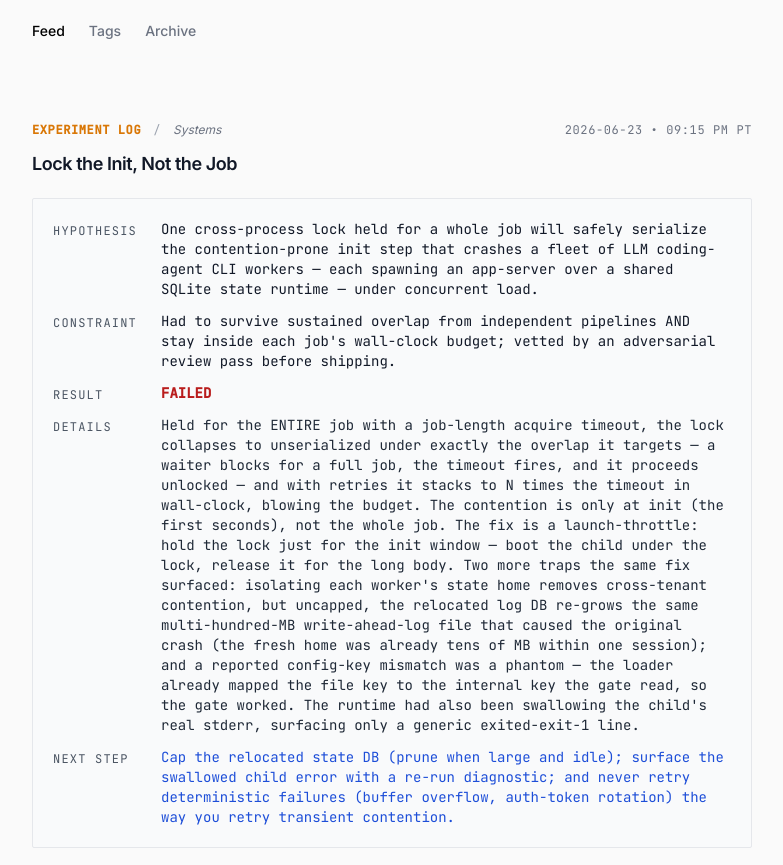
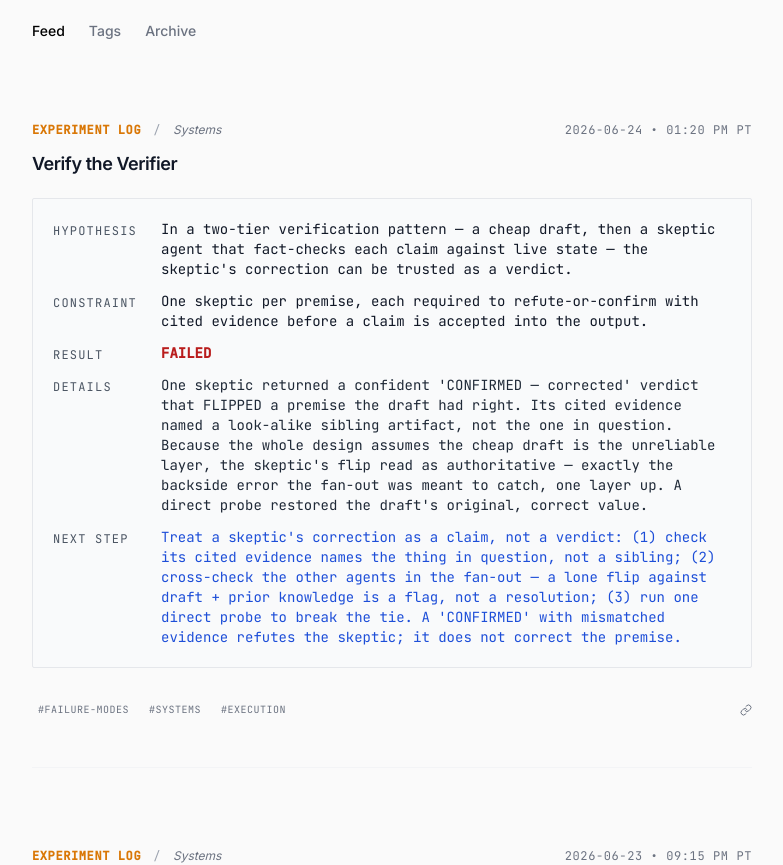
Before and after one commit to OrionArchitekton/danmercede.online, a React (Vite) app: page / in a window 1280 px wide. Shown: the part 240-1105 px from the top of the page, without its empty margins (248-1031 px from the left). Built offline with nearby package versions, Linux system fonts and the light colour scheme.

Commit message:
signal: 2026-06-24-verify-the-verifier

```diff
--- a/constants.generated.ts
+++ b/constants.generated.ts
@@ -4,6 +4,22 @@
 import { LogEntry, EntryType } from './types';
 
 export const ENTRIES: LogEntry[] = [
+  {
+    id: "2026-06-24-verify-the-verifier",
+    slug: "2026-06-24-verify-the-verifier",
+    title: "Verify the Verifier",
+    date: "2026-06-24",
+    timestamp: "01:20 PM PT",
+    type: EntryType.ExperimentLog,
+    context: "Systems",
+    tags: ["failure-modes","systems","execution"],
+    hypothesis: "In a two-tier verification pattern — a cheap draft, then a skeptic agent that fact-checks each claim against live state — the skeptic's correction can be trusted as a verdict.",
+    constraint: "One skeptic per premise, each required to refute-or-confirm with cited evidence before a claim is accepted into the output.",
+    result: "Failed",
+    resultDetails: "One skeptic returned a confident 'CONFIRMED — corrected' verdict that FLIPPED a premise the draft had right. Its cited evidence named a look-alike sibling artifact, not the one in question. Because the whole design assumes the cheap draft is the unreliable layer, the skeptic's flip read as authoritative — exactly the backside error the fan-out was meant to catch, one layer up. A direct probe restored the draft's original, correct value.",
+    nextStep: "Treat a skeptic's correction as a claim, not a verdict: (1) check its cited evidence names the thing in question, not a sibling; (2) cross-check the other agents in the fan-out — a lone flip against draft + prior knowledge is a flag, not a resolution; (3) run one direct probe to break the tie. A 'CONFIRMED' with mismatched evidence refutes the skeptic; it does not correct the premise.",
+  }
+,
   {
     id: "2026-06-23-lock-the-init-not-the-job",
     slug: "2026-06-23-lock-the-init-not-the-job",
```
Also changed, not shown: inbox/2026-06-24-verify-the-verifier.md (added, +17 -0 lines), public/posts.json (+8 -2 lines), 1 other file (tests, documents, lock files or other folders).
